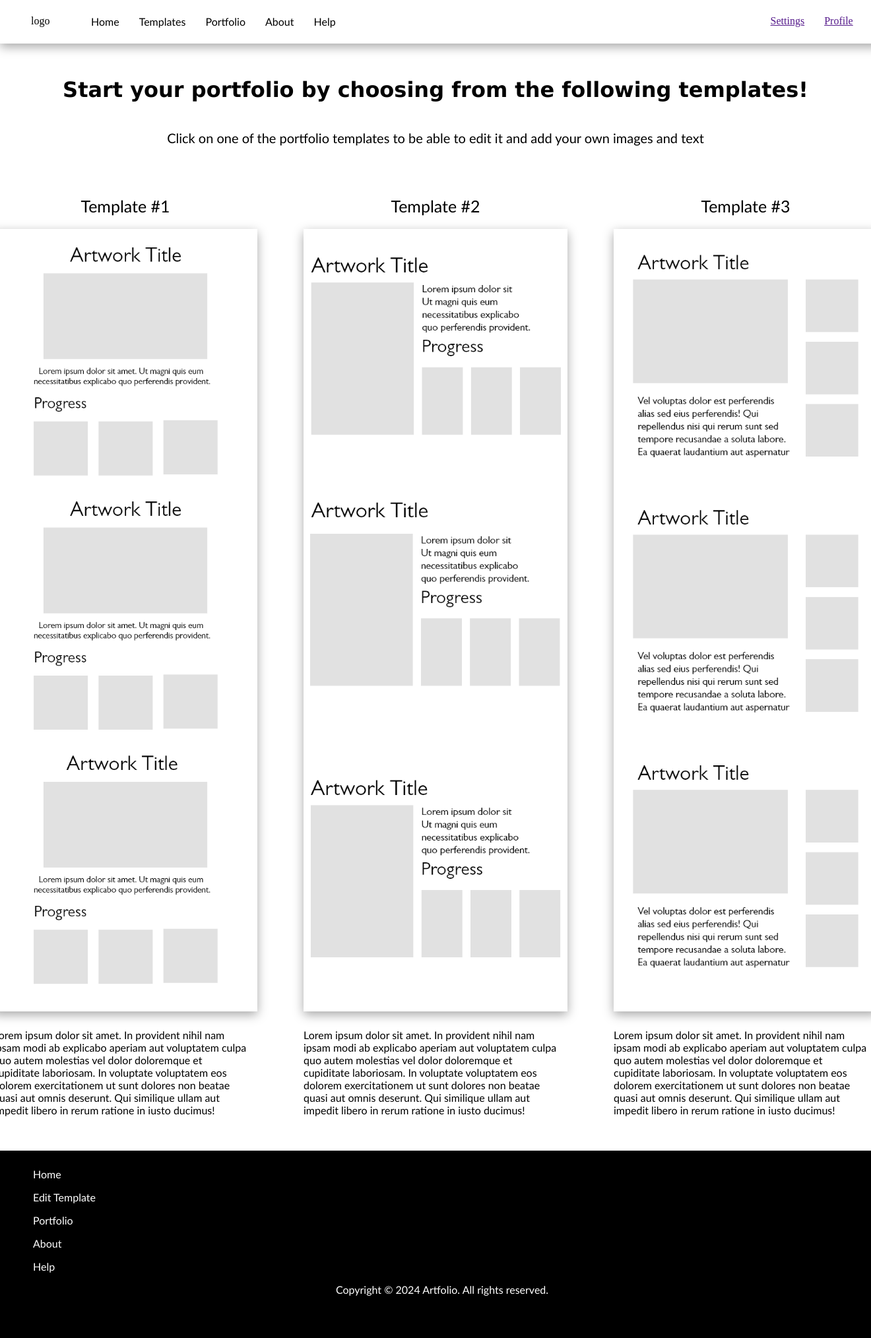
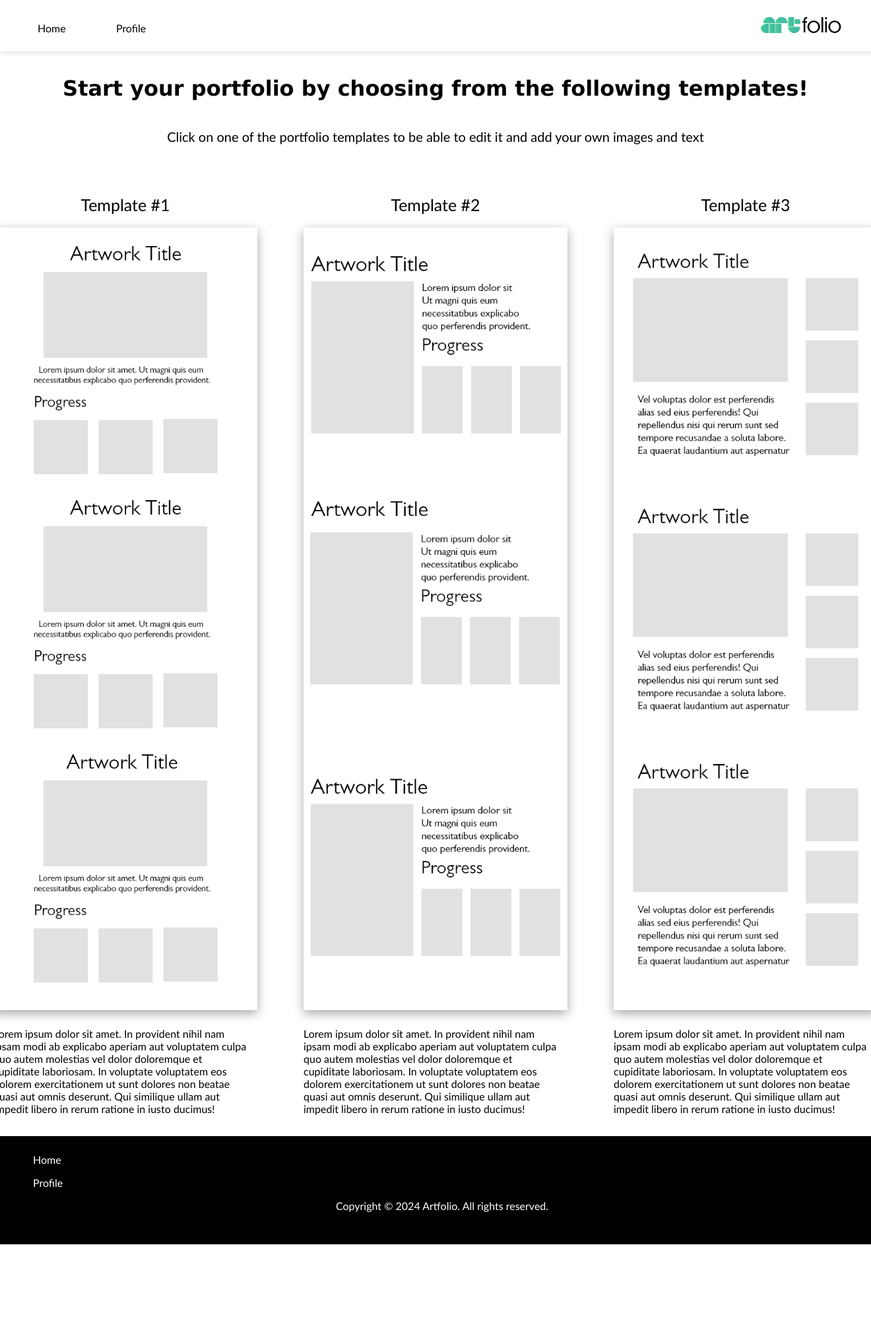
Before and after one commit to Zinzed/Final-Project, a Django app: page /selectTemplate in a window 1320 px wide. Shown: the whole page at 66% size. After the commit the page ends 1886 px from the top, so only its background shows below. Run offline with Django 5.2, Linux system fonts and the light colour scheme; data that the repository does not hold is empty.

Commit message:
fix branch problems

```diff
--- /dev/null
+++ b/IMD2009A/portfolio_project/Artfolio/static/Artfolio/css/headerFooter.css
@@ -0,0 +1,118 @@
+/** {
+box-sizing: border-box;
+}
+
+body {
+    font-family: 'Gill Sans', sans-serif;
+    list-style-type: none;
+    text-decoration: none;
+}*/
+
+/* align body and main to work with header and footer */
+
+body {
+    position: relative;
+    min-height: 100vh;
+}
+
+main {
+    margin-top: 4rem;
+    padding-bottom: 9rem;
+}
+
+/*Header*/
+.header
+{
+    display: flex;
+    flex-direction: row;
+    background-color: white;
+    padding: 7px;
+    width: 100%;
+    box-shadow: rgba(99, 99, 99, 0.2) 0px 2px 8px 0px;
+    position: fixed;
+    top: 0;
+    height: 4rem;
+}
+
+
+.header nav
+{
+    flex-grow: 0.95;
+    padding: 10px;
+}
+
+
+.nav
+{
+    display: flex;
+    flex-direction: row;
+    list-style-type: none;
+    gap: 30px;
+}
+
+
+.nav li:nth-child(1)
+{
+    flex-grow: 0.05;
+}
+
+
+.nav a
+{
+    text-decoration: none;
+    color:black;
+    font-family: 'Gill Sans', sans-serif;
+}
+
+
+.nav a:hover
+{
+    text-decoration-line: underline;
+    text-decoration-color: black;
+    color:black;
+    font-family: 'Gill Sans', sans-serif;
+}
+
+
+.personal
+{
+    list-style-type: none;
+}
+
+.personal img
+{
+    width: 8rem;
+}
+
+
+/*Footer*/
+footer {
+    background-color: #000;
+    color: #fff;
+    padding: 10px 10px;
+    text-align: center;
+    width: 100%;
+    font-family: 'Gill Sans', sans-serif;
+    position: absolute;
+    bottom:0;
+    height: 9rem;
+}
+
+.footer--nav ul {
+    display: flex;
+    flex-direction: column;
+    text-align: left;
+    color: #fff;
+    gap: 1rem;
+    list-style-type: none;
+    font-family: 'Gill Sans', sans-serif;
+}
+
+.footer--nav ul li a {
+    color: #fff;
+    text-decoration: none;
+}
+
+.footer--nav ul li a:hover {
+    text-decoration-line: underline;
+}
--- a/IMD2009A/portfolio_project/Artfolio/static/Artfolio/css/template.css
+++ b/IMD2009A/portfolio_project/Artfolio/static/Artfolio/css/template.css
@@ -7,65 +7,6 @@
     overflow-x: hidden;
 }
 
-
-/*Navigation Bar*/
-.header
-{
-    display: flex;
-    flex-direction: row;
-    background-color: white;
-    padding: 7px;
-    width: 100%;
-    box-shadow: rgba(0, 0, 0, 0.35) 0px 5px 15px;
-}
-
-
-.header nav
-{
-    flex-grow: 0.95;
-}
-
-
-.nav
-{
-    display: flex;
-    flex-direction: row;
-    list-style-type: none;
-    gap: 30px;
-}
-
-
-.nav li:nth-child(1)
-{
-    flex-grow: 0.05;
-}
-
-
-.nav a
-{
-    text-decoration: none;
-    color:black;
-    font-family: 'Gill Sans', serif;
-}
-
-
-.nav a:hover
-{
-    text-decoration-line: underline;
-    text-decoration-color: black;
-    color:black;
-    font-family: 'Gill Sans', serif;
-}
-
-
-.personal
-{
-    display: flex;
-    flex-direction: row;
-    list-style-type: none;
-    gap: 30px;
-}
-/*End of Navigation Bar*/
 
 /*Main*/
 .main
--- a/IMD2009A/portfolio_project/Artfolio/templates/selectTemplate.html
+++ b/IMD2009A/portfolio_project/Artfolio/templates/selectTemplate.html
@@ -6,7 +6,8 @@
         <meta charset="uft-8">
         <title>Templates</title>
         {% load static %}
-        <link rel="stylesheet" href="static/Artfolio/css/template.css"/>
+        <link rel="stylesheet" href="{% static 'Artfolio/css/template.css' %}"/>
+        <link rel="stylesheet" href="{% static 'Artfolio/css/headerFooter.css' %}"/>
     </head>
 
     <body class="body">
@@ -14,19 +15,14 @@
 
             <nav>
                 <ul class="nav">
-                    <li>logo</li>
                     <li><a href="">Home</a></li>
-                    <li><a href="">Templates</a></li>
-                    <li><a href="">Portfolio</a></li>
-                    <li><a href="">About</a></li>
-                    <li><a href="">Help</a></li>
+                    <li><a href="{% url 'main' %}">Profile</a></li>
                 </ul>
             </nav>
 
             <personal>
                 <ul class="personal">
-                    <li><a href="">Settings</a></li>
-                    <li><a href="">Profile</a></li>
+                    <li><img class="logo" src= "/static/Artfolio/Images/artfolio_logo_black.png" alt="Artfolio logo black text"></li>
                 </ul>
             </personal>
 
@@ -77,7 +73,6 @@
 
         </main>
 
-        <!--Footer section-->
         <footer>
             <div class="footer">
                 <!--1st div-->
@@ -88,16 +83,14 @@
                         <!--<h3 class="sr-only">Footer navigation</h3>-->
                         <ul>
                             <li><a href="">Home</a></li>
-                            <li><a href="">Edit Template</a></li>
-                            <li><a href="">Portfolio</a></li>
-                            <li><a href="">About</a></li>
-                            <li><a href="">Help</a></li>
+                            <li><a href="{% url 'main' %}">Profile</a></li>
                         </ul>
                     </nav>
                 </div>
                 <p class="copyright">Copyright &copy 2024 Artfolio. All rights reserved.</p>
             </div><br><br>
         </footer>
+
     </body>
 
 </html>
```
Also changed, not shown: IMD2009A/portfolio_project/Artfolio/templates/editTemplate.html (+23 -8 lines), IMD2009A/portfolio_project/Artfolio/templates/explore.html (+4 -11 lines), IMD2009A/portfolio_project/Artfolio/templates/firstMain.html (+7 -13 lines), IMD2009A/portfolio_project/Artfolio/templates/main.html (+8 -14 lines), IMD2009A/portfolio_project/Artfolio/templates/newTemplate.html (+30 -16 lines), IMD2009A/portfolio_project/Artfolio/static/Artfolio/Images/artfolio_logo_black.png (added), IMD2009A/portfolio_project/Artfolio/static/Artfolio/css/explore.css (indentation only).
